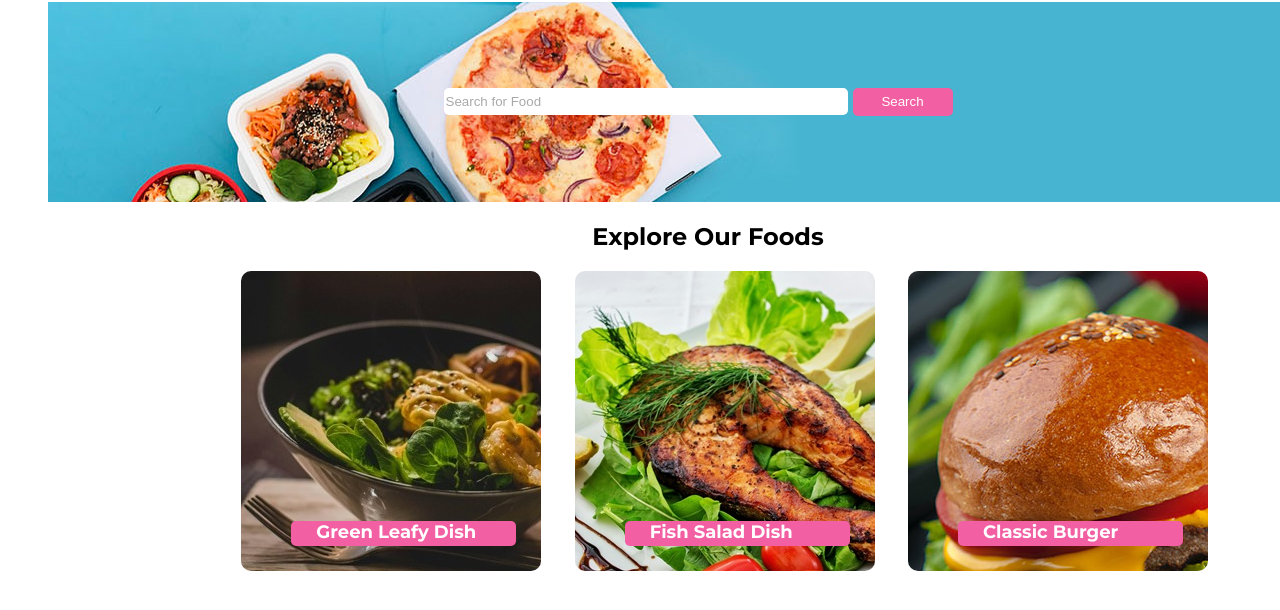
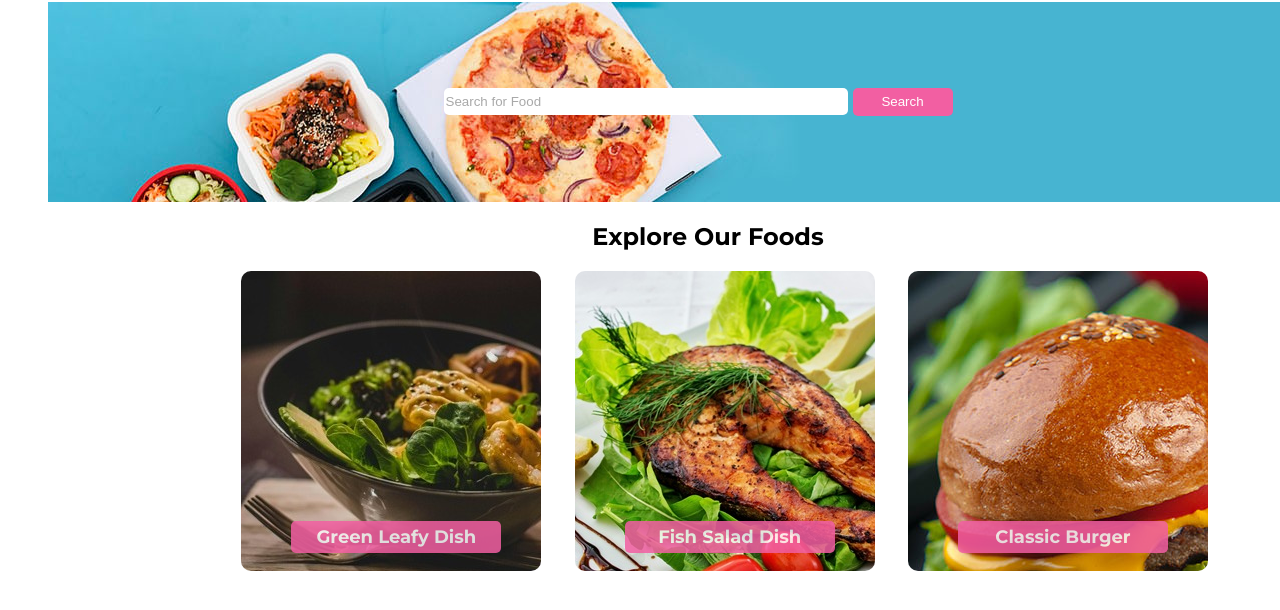
Before and after one commit to SvetlinGG/HTML-CSS-Tasks, a plain HTML site: page food-menu/index.html in a window 1280 px wide. Shown: the part 98-708 px from the top of the page. Drawn offline with Linux system fonts and the light colour scheme.

Commit message:
centre burger menu

```diff
--- a/food-menu/style.css
+++ b/food-menu/style.css
@@ -119,15 +119,16 @@ h2 {
 .item {
     color: white;
     background-color: #f25fa2;
-    width: 200px;
-    height: 25px;
+    padding: 5px 10px 5px 10px;
+    margin-right: 40px;
     margin-left: 50px;
     margin-top: 250px;
     border-radius: 5px;
+    opacity: 85%;
 }
 p {
     font-size: large;
     text-decoration: solid;
     font-weight: bold;
-    padding-left: 25px;
+    text-align: center;
 }
```
Also changed, not shown: food-menu/text.txt.
